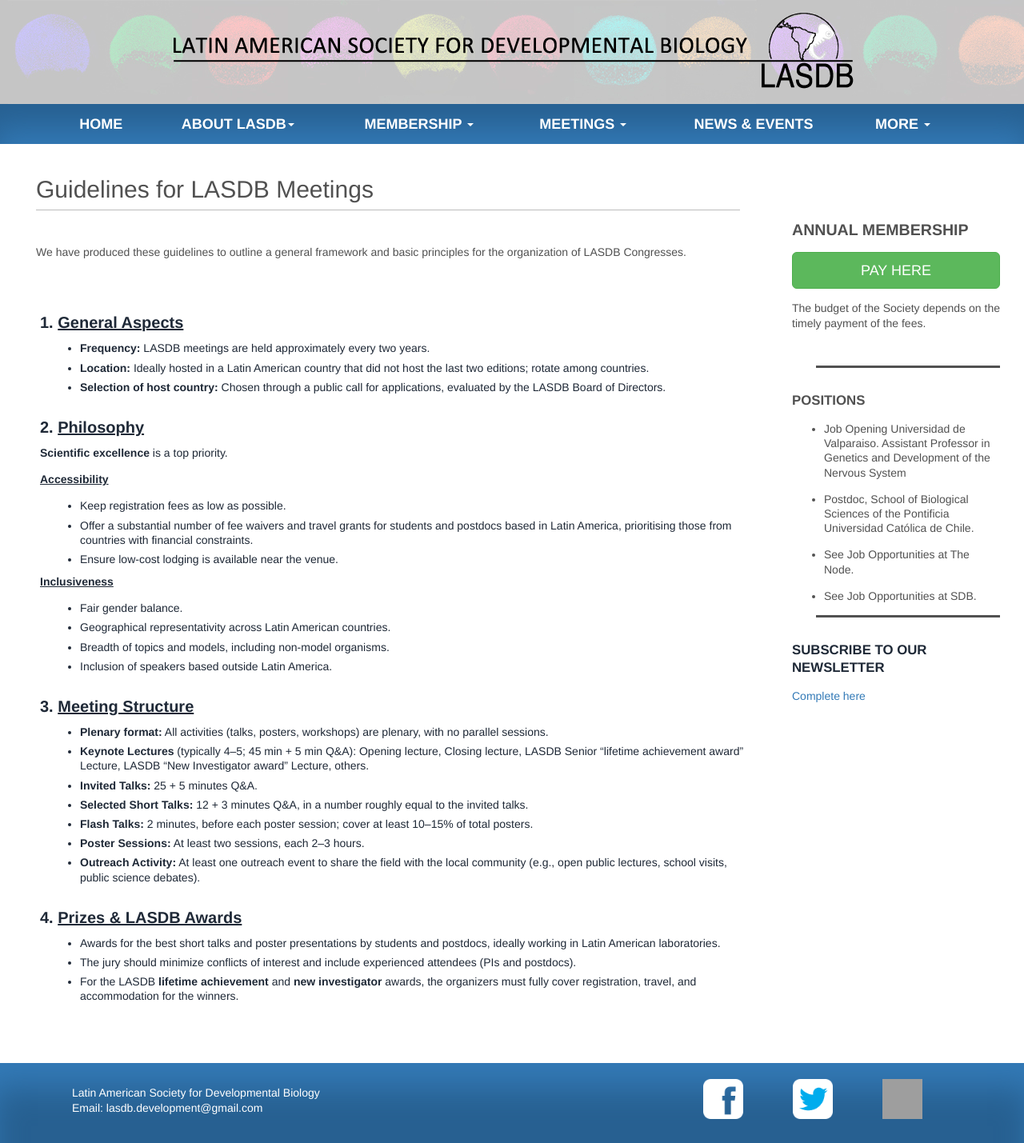
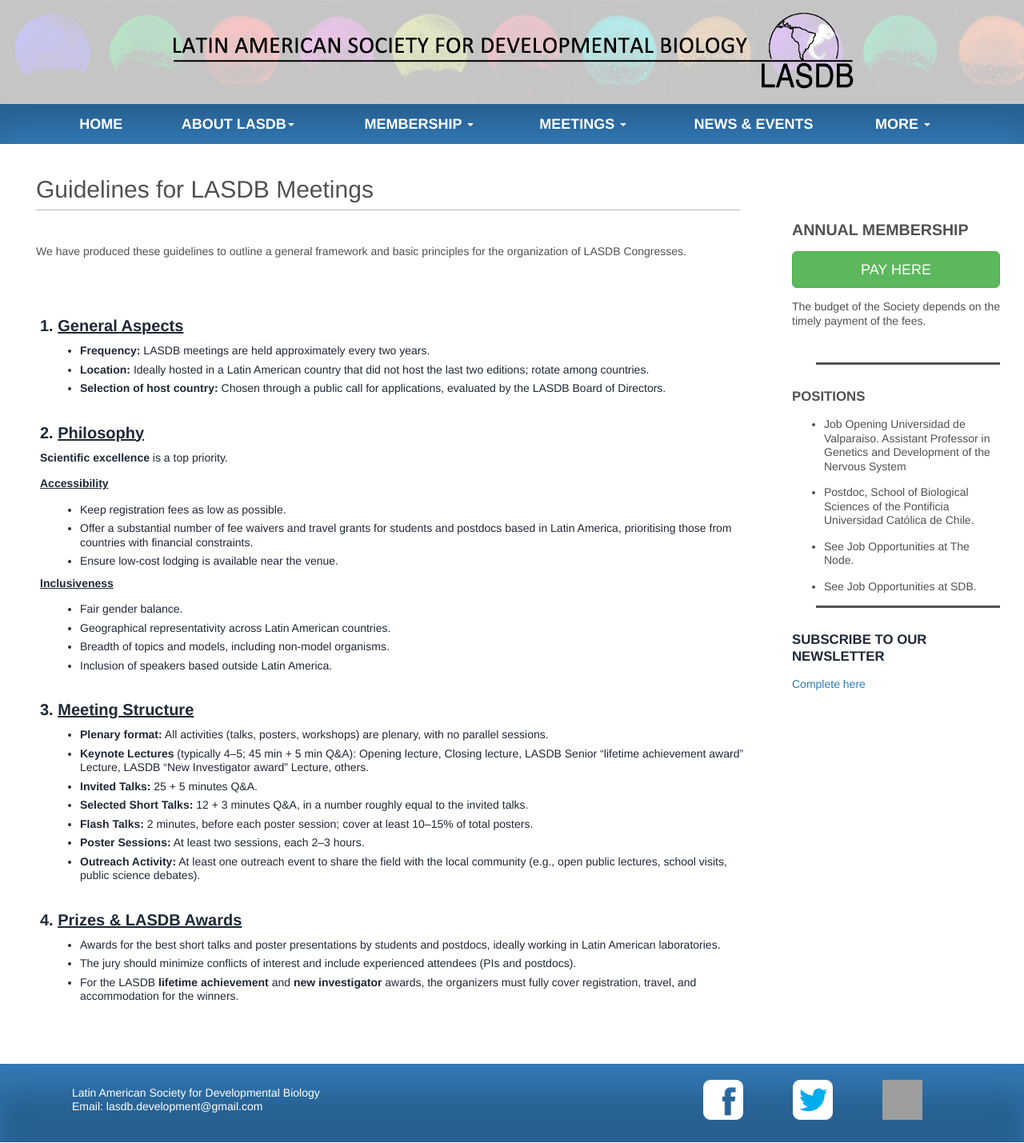
Before and after one commit to lasdb/lasdb.github.io, a Jekyll site: the page built from pages/LASDB_meeting_guidelines.html, in a window 1280 px wide. Shown: the whole page at 80% size. Built offline with Jekyll 4.4.1, drawn with Linux system fonts in a browser that asks for light colours; nearby versions of some CDN libraries; grey boxes are pictures that could not be loaded.

Commit message:
Update LASDB_meeting_guidelines.html

```diff
--- a/pages/LASDB_meeting_guidelines.html
+++ b/pages/LASDB_meeting_guidelines.html
@@ -23,10 +23,9 @@
     --line: #e5e7eb;
     --card: #f9fafb;
   }
-  html, body { margin: 0; padding: 0; background: var(--bg); color: var(--ink); ; line-height: 1.3; }
+  html, body { margin: 0; padding: 0; background: var(--bg); color: var(--ink); ; line-height: 1.25; }
 
-
-  section h3 { margin: 10px 0 12px 20px; font-size: 20px; font-weight: 800; color: var(--); padding-top: 20px }
+  section h3 { margin: 10px 0 12px 20px; font-size: 20px; font-weight: 800; color: var(--); padding-top: 25px }
   p { margin: 8px 0 15px 20px; }
   ul, ol { margin: 8px 0 10px 30px; }
   li { margin: 6px 0; }
```
